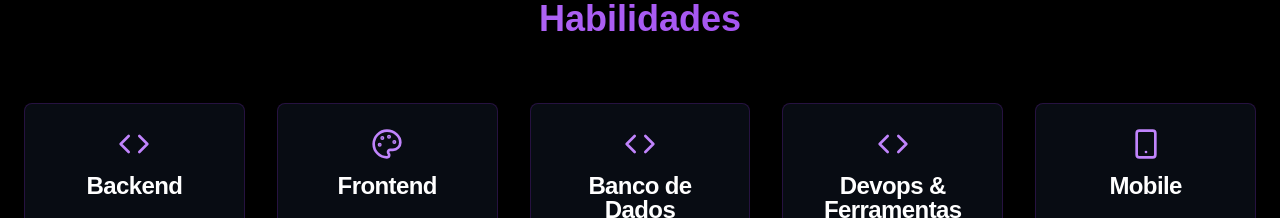
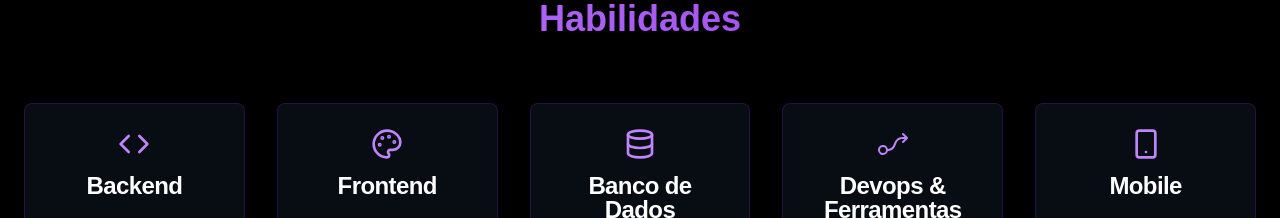
Before and after one commit to PedroSmaxY/pedro-smaxy.dev, a Next.js app: page /pedro-novais-cv.pdf in a window 1280 px wide. Shown: the part 4760-4978 px from the top of the page. Built offline with nearby package versions, Linux system fonts and the light colour scheme.

Commit message:
fix: update skill icon retrieval to use the correct key in Skills component

```diff
--- a/components/sections/skills.tsx
+++ b/components/sections/skills.tsx
@@ -30,10 +30,7 @@ export function Skills() {
                 className="bg-gray-900/50 border-purple-800/30 hover:border-purple-600/50 transition-all duration-300"
               >
                 <CardHeader className="text-center">
-                  {getSkillIcon(
-                    translatedTitle,
-                    "h-8 w-8 mx-auto mb-2 text-purple-400"
-                  )}
+                  {getSkillIcon(key, "h-8 w-8 mx-auto mb-2 text-purple-400")}
                   <CardTitle className="text-white">
                     {translatedTitle}
                   </CardTitle>
```
